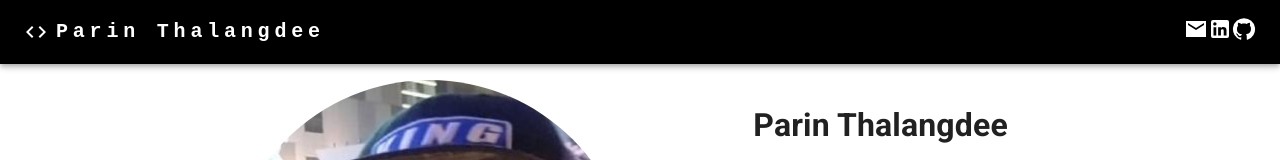
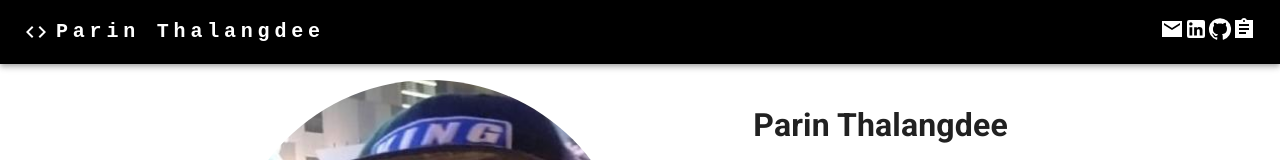
Before and after one commit to ParinThalangdee/portfolio, a React (Create React App) app: page / in a window 1280 px wide. Shown: the top 160 px of the page. Built offline with nearby package versions, Linux system fonts and the light colour scheme.

Commit message:
Added CV to navbar

```diff
--- a/src/Components/Navbar/navbar.js
+++ b/src/Components/Navbar/navbar.js
@@ -8,6 +8,7 @@ import CodeIcon from '@mui/icons-material/Code';
 import EmailIcon from '@mui/icons-material/EmailSharp';
 import LinkedInIcon from '@mui/icons-material/LinkedIn';
 import GitHubIcon from '@mui/icons-material/GitHub';
+import AssignmentSharpIcon from '@mui/icons-material/AssignmentSharp';
 // import { color } from '@mui/system';
 
 // const pages = ['About', 'Contact', 'Projects'];
@@ -150,6 +151,11 @@ const ResponsiveAppBar = () => {
               <GitHubIcon sx={{ color: 'white'}}>
               </GitHubIcon>
             </a>
+
+            <a href='../../Assets/Documents/ParinThalangdee.pdf' download>
+              <AssignmentSharpIcon sx={{ color: 'white' }}>
+              </AssignmentSharpIcon>
+            </a>
           </Box>
 
           {/* <Box sx={{ flexGrow: 0 }}>
```
Also changed, not shown: 1 other file (tests, documents, lock files or other folders).
